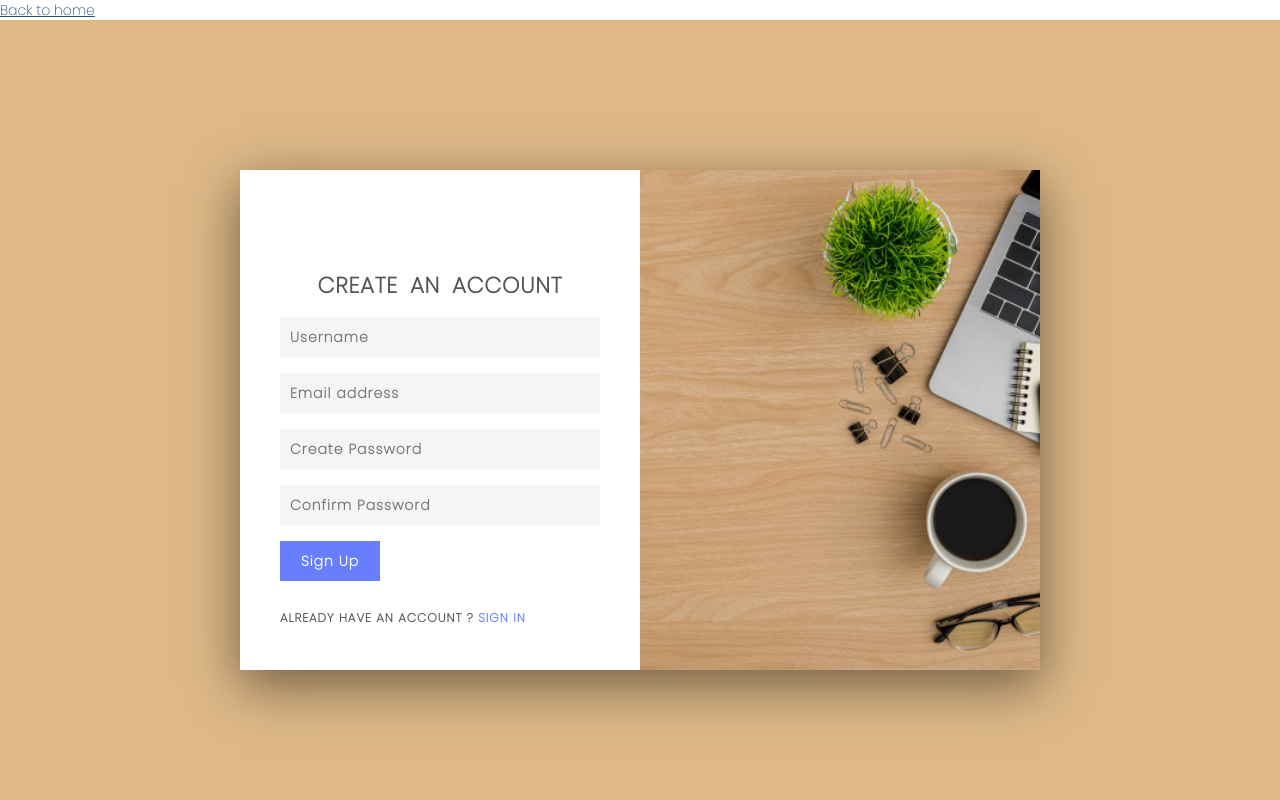
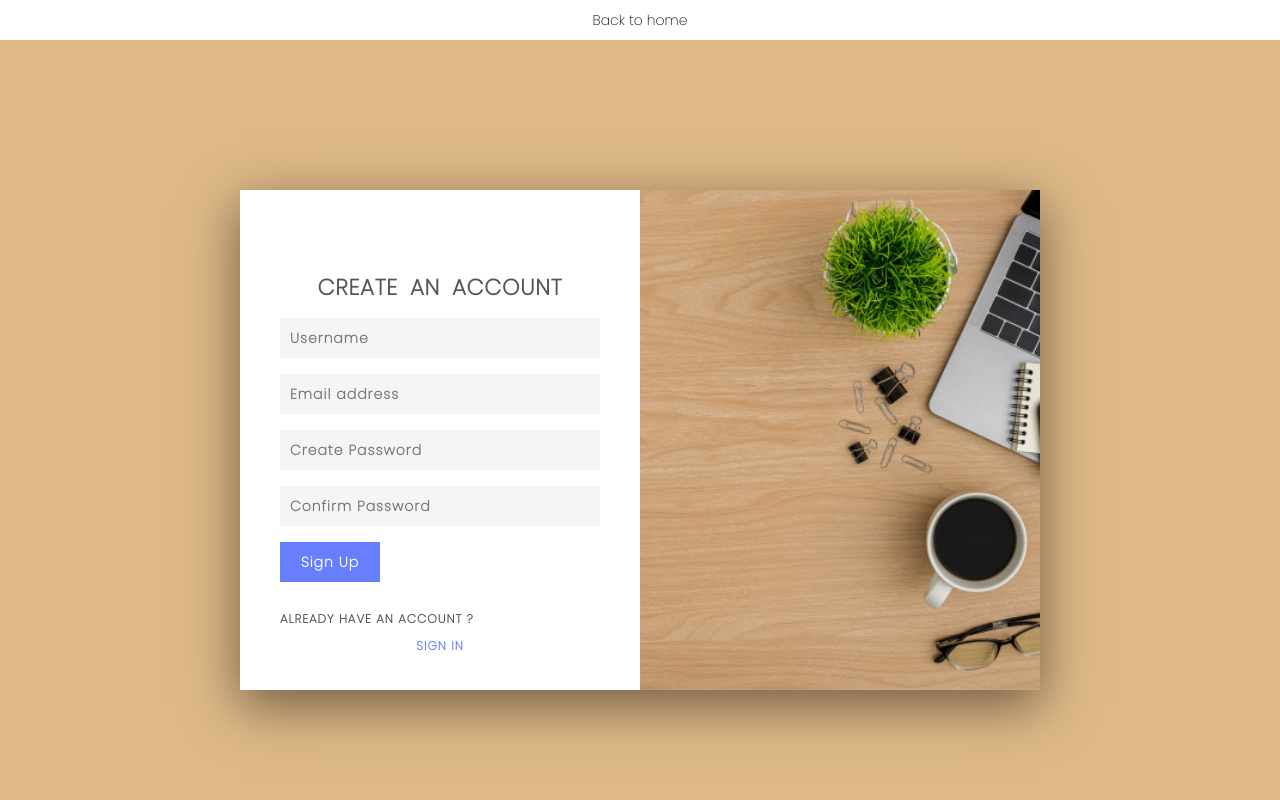
Before and after one commit to lyalls/WT_LAB-2, a plain HTML site: page login.html in a window 1280 px wide. Shown: the top 800 px of the page. Drawn offline with nearby package versions, Linux system fonts and the light colour scheme.

Commit message:
Update style1.css

```diff
--- a/style1.css
+++ b/style1.css
@@ -172,3 +172,21 @@ section .container .active .signinBx .imgBx{
     color: white;
     border-radius: 10px;
 }
+a {
+    display: block;
+    color: rgb(10, 10, 10);
+    text-align: center;
+    padding: 10px;
+    margin-top: 0%;
+    text-decoration: none;
+    margin-left: 5px;
+    margin-right: 5px;
+    font-family: 'poppins',sans-serif;
+}
+a:hover {
+    background-color:purple;
+    color:white;
+    border-radius: 20px;
+    border: none;
+    display: block;
+}
```
